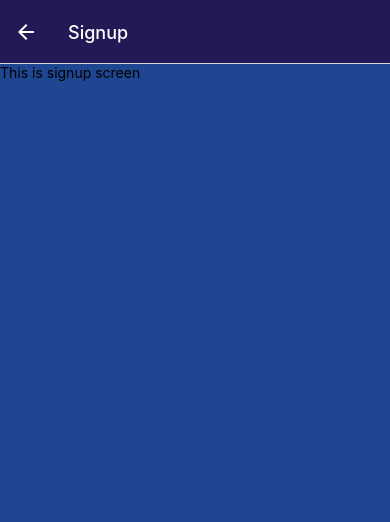
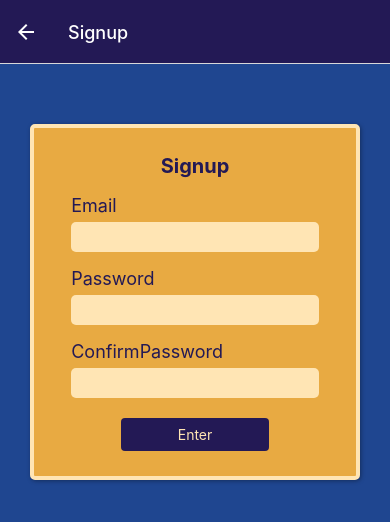
Before and after one commit to rosstoev/Authenticator, a React Native app: screen /Signup in a window 390 px wide. Shown: the top 522 px of the page. Built offline with nearby package versions, Linux system fonts and the light colour scheme.

Commit message:
create signup form

```diff
--- /dev/null
+++ b/components/form/SignupForm.js
@@ -0,0 +1,75 @@
+import { Alert, StyleSheet, View } from "react-native";
+import Input from "../ui/Input";
+import { useState } from "react";
+import Button from "../ui/Button";
+
+function SignupForm() {
+  const [email, setEmail] = useState("");
+  const [password, setPassword] = useState("");
+  const [confirmPassword, setConfirmPassword] = useState("");
+  const [credentialIsInvalid, setCredentialIsInvalid] = useState({
+    email: false,
+    password: false,
+    confirmPassword: false,
+  });
+
+  function onSubmit() {
+    email.trim();
+    password.trim();
+    confirmPassword.trim();
+
+    const isValidEmail = email.includes('@');
+    const isValidPassword = password.length > 6;
+    const isValidConfirmPassword = confirmPassword === password;
+
+    setCredentialIsInvalid({
+      email: !isValidEmail,
+      password: !isValidPassword,
+      confirmPassword: !isValidConfirmPassword
+    })
+
+    if (!isValidEmail || !isValidPassword || !isValidConfirmPassword) {
+      Alert.alert('invalid input', 'Please check your entered credentials.')
+    }
+  }
+
+  return (
+    <View style={styles.container}>
+      <Input
+        labelText="Email"
+        value={email}
+        onChange={setEmail}
+        isInvalid={credentialIsInvalid.email}
+      />
+      <Input
+        labelText="Password"
+        isPassword={true}
+        value={password}
+        onChange={setPassword}
+        isInvalid={credentialIsInvalid.password}
+      />
+      <Input
+        labelText="ConfirmPassword"
+        isPassword={true}
+        value={confirmPassword}
+        onChange={setConfirmPassword}
+        isInvalid={credentialIsInvalid.confirmPassword}
+      />
+      <View style={styles.submitContainer}>
+        <Button text="Enter" onPress={onSubmit} />
+      </View>
+    </View>
+  );
+}
+
+export default SignupForm;
+
+const styles = StyleSheet.create({
+  container: {
+    width: "80%",
+  },
+  submitContainer: {
+    marginTop: 10,
+    marginHorizontal: 50
+  }
+});
--- /dev/null
+++ b/components/ui/AuthView.js
@@ -0,0 +1,40 @@
+import { StyleSheet, View, Text } from "react-native";
+
+import { Colors } from "../../constants/styles";
+
+function AuthView({ title, children }) {
+  return (
+    <View style={styles.container}>
+      <Text style={styles.title}>{title}</Text>
+      {children}
+    </View>
+  );
+}
+
+export default AuthView;
+
+const styles = StyleSheet.create({
+  container: {
+    justifyContent: "center",
+    alignItems: "center",
+    alignContent: "center",
+    backgroundColor: Colors.secondary500,
+    marginTop: 60,
+    paddingVertical: 20,
+    marginHorizontal: 30,
+    borderColor: Colors.secondary100,
+    borderWidth: 4,
+    borderRadius: 5,
+    elevation: 2,
+    shadowColor: "black",
+    shadowOffset: { width: 1, height: 1 },
+    shadowOpacity: 0.35,
+    shadowRadius: 4,
+  },
+  title: {
+    color: Colors.primary500,
+    fontSize: 20,
+    fontWeight: "bold",
+    padding: 6,
+  },
+});
--- a/components/ui/FlatButton.js
+++ b/components/ui/FlatButton.js
@@ -18,6 +18,6 @@ const styles = StyleSheet.create({
         alignItems: "center",
     },
     text: {
-        color: Colors.secondary100
+        color: Colors.primary500
     }
 })
--- a/components/ui/Input.js
+++ b/components/ui/Input.js
@@ -12,7 +12,6 @@ function Input({ labelText, value, onChange, isPassword, isInvalid }) {
         onChangeText={onChange}
         autoComplete="off"
         secureTextEntry={isPassword}
-        underlineColorAndroid={false}
         autoCorrect={false}
       />
     </View>
--- a/screens/LoginScreen.js
+++ b/screens/LoginScreen.js
@@ -2,14 +2,20 @@ import { StyleSheet, Text, View } from "react-native";
 
 import { Colors } from "../constants/styles";
 import LoginForm from "../components/form/LoginForm";
+import FlatButton from "../components/ui/FlatButton";
+import AuthView from "../components/ui/AuthView";
 
-function LoginScreen() {
+function LoginScreen({navigation}) {
+
+  function signupPressHandler(){
+      navigation.navigate('Signup');
+  }
 
   return (
-    <View style={styles.screenContainer}>
-      <Text style={styles.title}>Login</Text>
-      <LoginForm />
-    </View>
+    <AuthView title="Login">
+        <LoginForm />
+        <FlatButton text="Signup" onPress={signupPressHandler}/>
+    </AuthView>
   );
 }
 
--- a/screens/SingupScreen.js
+++ b/screens/SingupScreen.js
@@ -1,11 +1,17 @@
-import { Text, View } from "react-native";
+import { StyleSheet, Text, View } from "react-native";
+import AuthView from "../components/ui/AuthView";
+import SignupForm from "../components/form/SignupForm";
 
 function SignupScreen() {
   return (
-    <View>
-      <Text>This is signup screen</Text>
-    </View>
+    <AuthView title="Signup">
+      <SignupForm />
+    </AuthView>
   );
 }
 
 export default SignupScreen;
+
+const styles = StyleSheet.create({
+
+})
```
